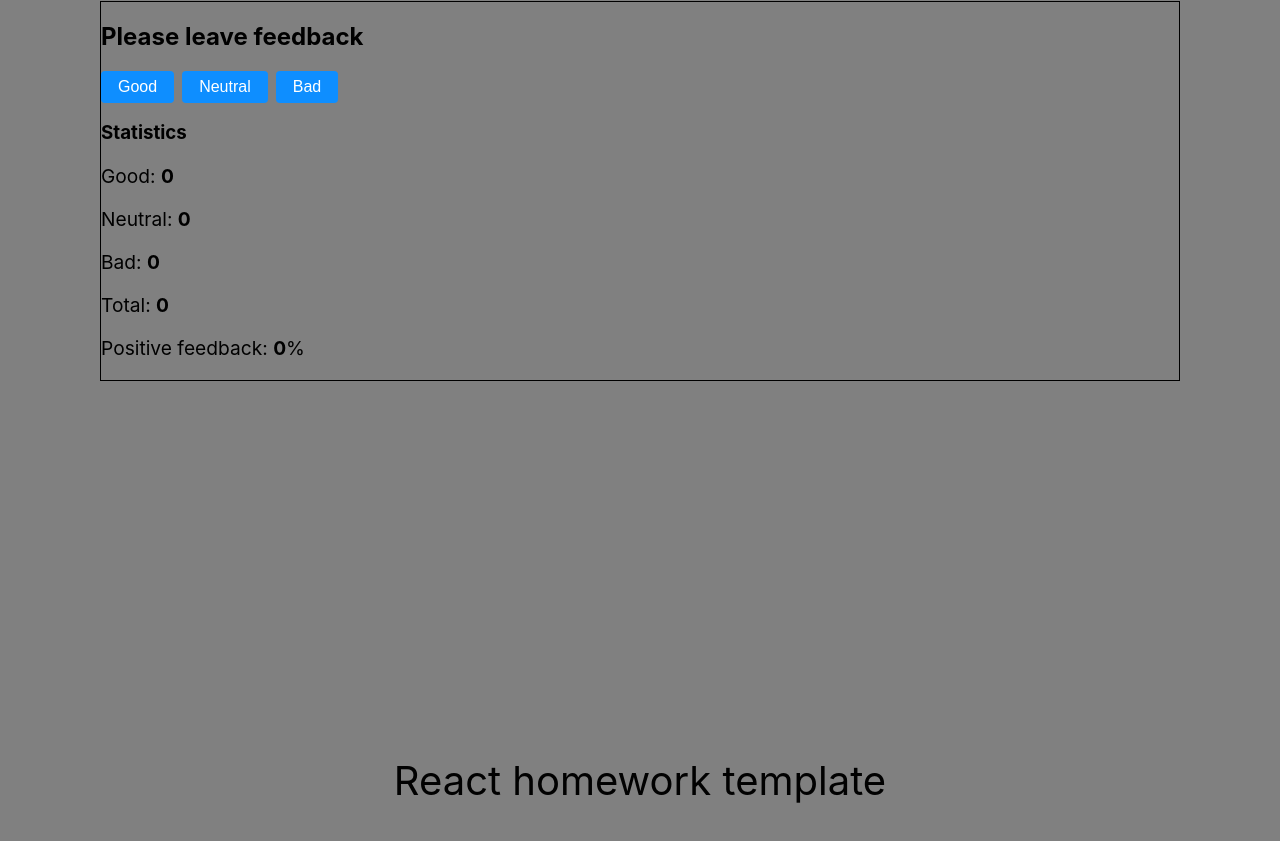
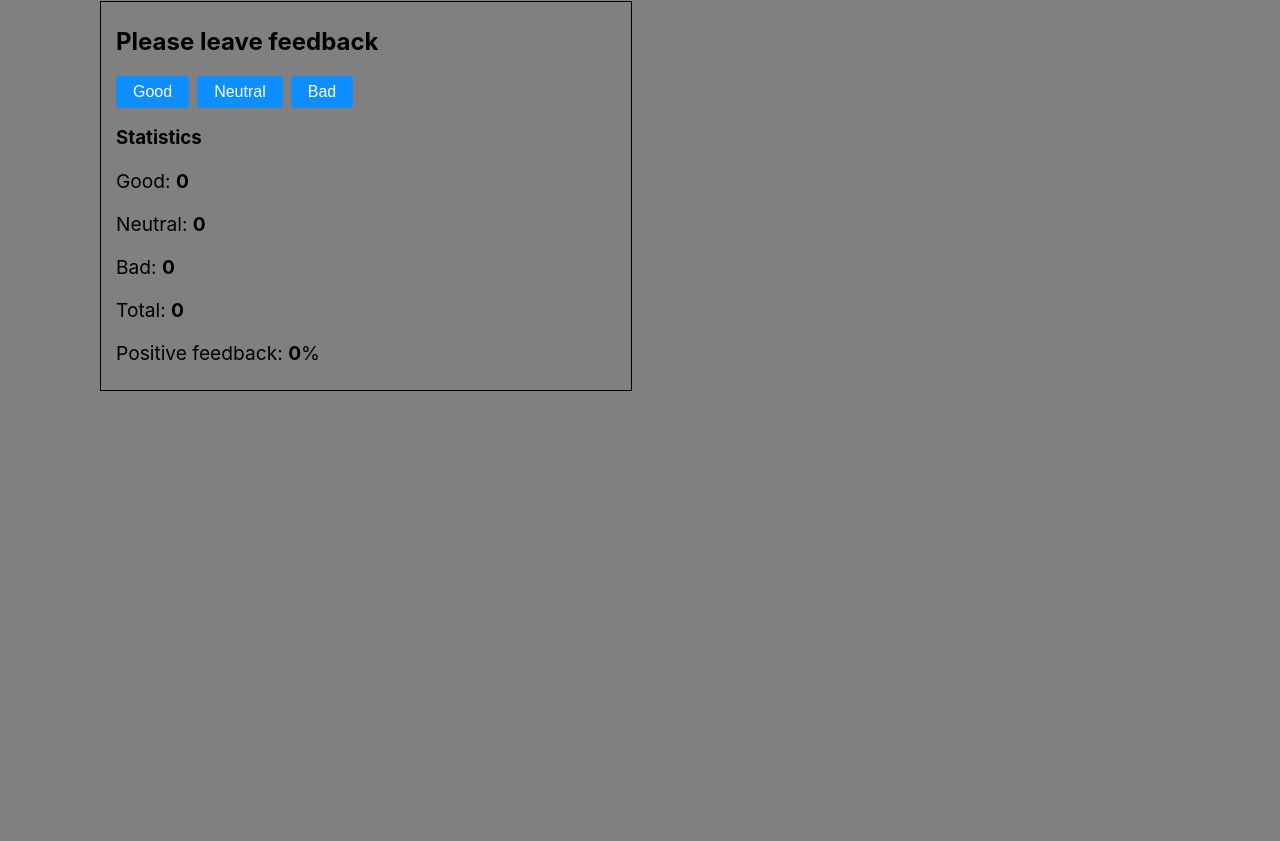
Before and after one commit to Seeker2025/my-react-hw-02-feedback, a React (Create React App) app: page / in a window 1280 px wide. Shown: the part 91-932 px from the top of the page. After the commit the page ends 800 px from the top, so only its background shows below. Built offline with nearby package versions, Linux system fonts and the light colour scheme.

Commit message:
go react

```diff
--- a/src/components/App.jsx
+++ b/src/components/App.jsx
@@ -1,24 +1,56 @@
+import { Component } from 'react';
 import { CafeStatistics } from "./CafeStatistics/CafeStatistics";
 
-export const App = () => {
+
+
+
+export class App extends Component {
+   state = {
+            good:0,
+            neutral:0,
+            bad:    0,
+            }
+
+   handleBtn = e => {
+    const type = (e.target.textContent).toLowerCase();
+
+    this.setState(prevState => {
+      return {
+        [type]: prevState[type] + 1,
+      };
+    });
+  };
+
+  countTotalFeedback = () =>{
+      return Object.values(this.state).reduce((acc, itm)=>(acc += itm), 0);
+    }
+
+  countPositiveFeedbackPercentage = () => {
+    const res = ((this.state.good / this.countTotalFeedback())  * 100)
+    return res ? res : 0;
+
+  }
+
+  render(){
+    const total = this.countTotalFeedback();
+    const persent = this.countPositiveFeedbackPercentage().toFixed();
   return (
+
+
     <>
     <h1>Cafe Expresso</h1>
 
-    <CafeStatistics/>
+    <CafeStatistics
+      good = {this.state.good }
+      neutral = {this.state.neutral}
+      bad = {this.state.bad}
+      handle = {this.handleBtn}
+      total = {total}
+      persent = {persent}
 
-    <div
-      style={{
-        height: '100vh',
-        display: 'flex',
-        justifyContent: 'center',
-        alignItems: 'center',
-        fontSize: 40,
-        color: '#010101'
-      }}
-    >
-      React homework template
-    </div>
+    />
+
+
     </>
-  );
+  )}
 };
--- a/src/components/CafeStatistics/CafeStatistics.jsx
+++ b/src/components/CafeStatistics/CafeStatistics.jsx
@@ -1,58 +1,40 @@
 import { Component } from "react"
 import { StatisticsComp, ButtonBlock } from './CafeStatistics.styled';
 
-
-export class CafeStatistics extends Component{
-    state = {
-            good:   0,
-            neutral:0,
-            bad:    0,
-            }
-
-   handleBtn = e => {
-    const type = (e.target.textContent).toLowerCase();
-
-    this.setState(prevState => {
-      return {
-        [type]: prevState[type] + 1,
-      };
-    });
-  };
+import { Statistics } from '../Statistics/Statistics';
 
 
+export const CafeStatistics = ({
+    good,
+    neutral,
+    bad,
+    total,
+    persent,
+    handle,
 
-  countTotalFeedback = () =>{
-      return Object.values(this.state).reduce((acc, itm)=>(acc += itm), 0);
-    }
-  countPositiveFeedbackPercentage = () => {
-    const res = ((this.state.good / this.countTotalFeedback())  * 100)
-    return res ? res : 0;
-
-  }
+    }) => {
 
 
-    render(){
-        const{ good, neutral, bad } = this.state;
-        const total =  this.countTotalFeedback();
-        let persent = this.countPositiveFeedbackPercentage().toFixed();
-       console.log(!persent);
 
         return (
             <StatisticsComp>
                 <h2>Please leave feedback</h2>
                 <ButtonBlock>
-                <button type="button" onClick={this.handleBtn}>Good</button>
-                <button type="button" onClick={this.handleBtn}>Neutral</button>
-                <button type="button" onClick={this.handleBtn}>Bad</button>
+                <button type="button" onClick={handle}>Good</button>
+                <button type="button" onClick={handle}>Neutral</button>
+                <button type="button" onClick={handle}>Bad</button>
                 </ButtonBlock>
                 <h3>Statistics</h3>
-                <p>Good: <span>{good}                </span></p>
-                <p>Neutral: <span>{neutral}          </span></p>
-                <p>Bad: <span>{bad}                  </span></p>
-                <p>Total: <span>{total}              </span></p>
-                <p>Positive feedback: <span>{ persent }</span>%</p>
+                  <Statistics
+                  good = { good }
+                  neutral ={ neutral }
+                  bad = { bad }
+                  total={ total }
+                  persent = { persent }
+
+                 />
+
             </StatisticsComp>
 
         )
     }
-}
--- a/src/components/CafeStatistics/CafeStatistics.styled.jsx
+++ b/src/components/CafeStatistics/CafeStatistics.styled.jsx
@@ -17,6 +17,8 @@ export const ButtonBlock = styled.div `
 export const StatisticsComp = styled.div`
 
    border: 1px solid black;
+   width: 500px;
+   padding: 5px 15px;
 
    p{
     color: #000000;
--- /dev/null
+++ b/src/components/Statistics/Statistics.jsx
@@ -0,0 +1,21 @@
+export const Statistics = ({
+    good,
+    neutral,
+    bad,
+    total,
+    persent,
+
+    }) =>{
+    return (
+        <>
+         <p>Good: <span>{good}                </span></p>
+                <p>Neutral: <span>{neutral}          </span></p>
+                <p>Bad: <span>{bad}                  </span></p>
+                <p>Total: <span>{total}              </span></p>
+                <p>Positive feedback: <span>{ persent }</span>%</p>
+
+        </>
+
+    )
+
+}
--- a/src/index.js
+++ b/src/index.js
@@ -1,6 +1,6 @@
 import React from 'react';
 import ReactDOM from 'react-dom/client';
-import { App } from 'components/App';
+import  { App }  from 'components/App';
 import './index.css';
 
 ReactDOM.createRoot(document.getElementById('root')).render(
```
